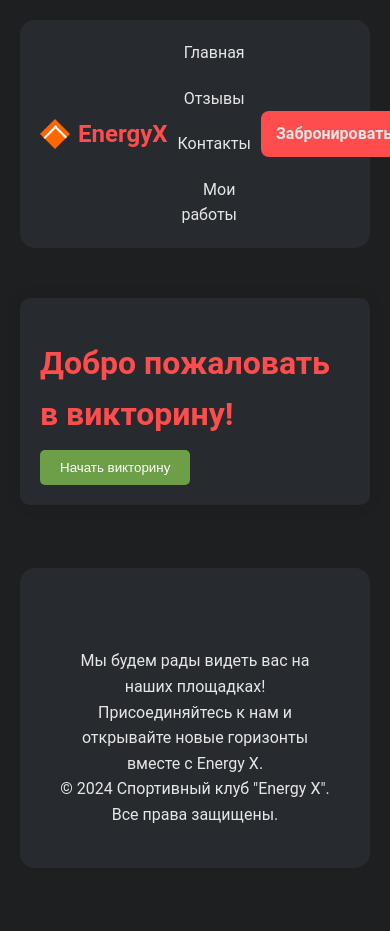
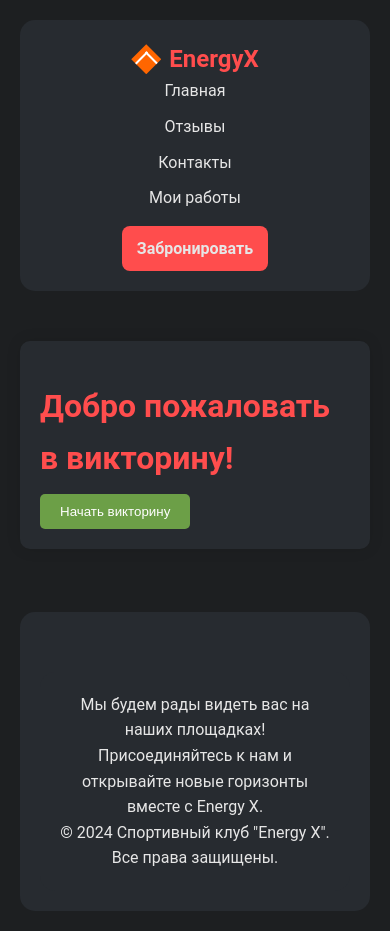
Before and after one commit to Vladimir-Koryukov/Site_energyX, a plain HTML site: page Site_Koryukov/html/test.html in a window 390 px wide. Before the commit the page ends 888 px from the top, so only its background shows below. Drawn offline with Linux system fonts and the light colour scheme.

Commit message:
Update style.css

```diff
--- a/Site_Koryukov/css/style.css
+++ b/Site_Koryukov/css/style.css
@@ -33,8 +33,6 @@ header, footer {
 }
 
 .main-menu ul {
-    flex-wrap: wrap; /* Переносит элементы на следующую строку при нехватке места */
-    justify-content: center;
     list-style: none;
     display: flex;
     gap: 20px;
@@ -192,3 +190,30 @@ h1, h2, h3 {
     color: #ff4d4d;
     text-decoration: none;
 }
+
+@media (max-width: 768px) {
+    header {
+        flex-direction: column; /* Элементы в столбик */
+        align-items: center; /* Центрируем все элементы по горизонтали */
+    }
+
+    .header-left {
+        display: flex;
+        flex-direction: column; /* Логотип и меню в столбик */
+        gap: 15px;
+        width: 100%; /* Ширина 100% для логотипа и меню */
+        align-items: center; /* Центрируем элементы в блоке */
+    }
+
+    .main-menu ul {
+        display: flex;
+        flex-direction: column; /* Меню в столбик */
+        gap: 10px;
+        justify-content: center;
+        align-items: center; /* Центрируем меню по горизонтали */
+    }
+
+    .booking-button {
+        margin-top: 15px; /* Отступ сверху, чтобы кнопка не примыкала к меню */
+    }
+}
```
